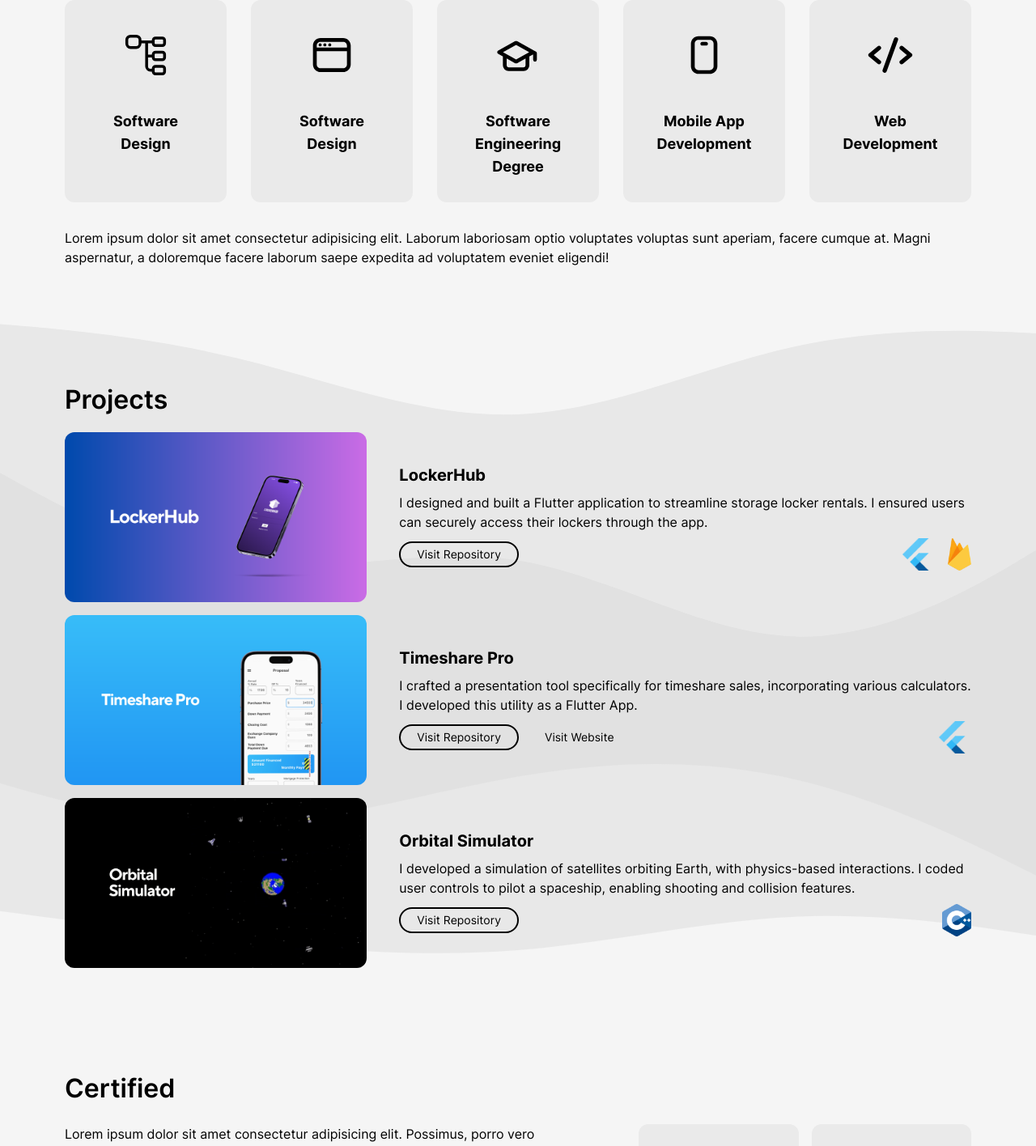
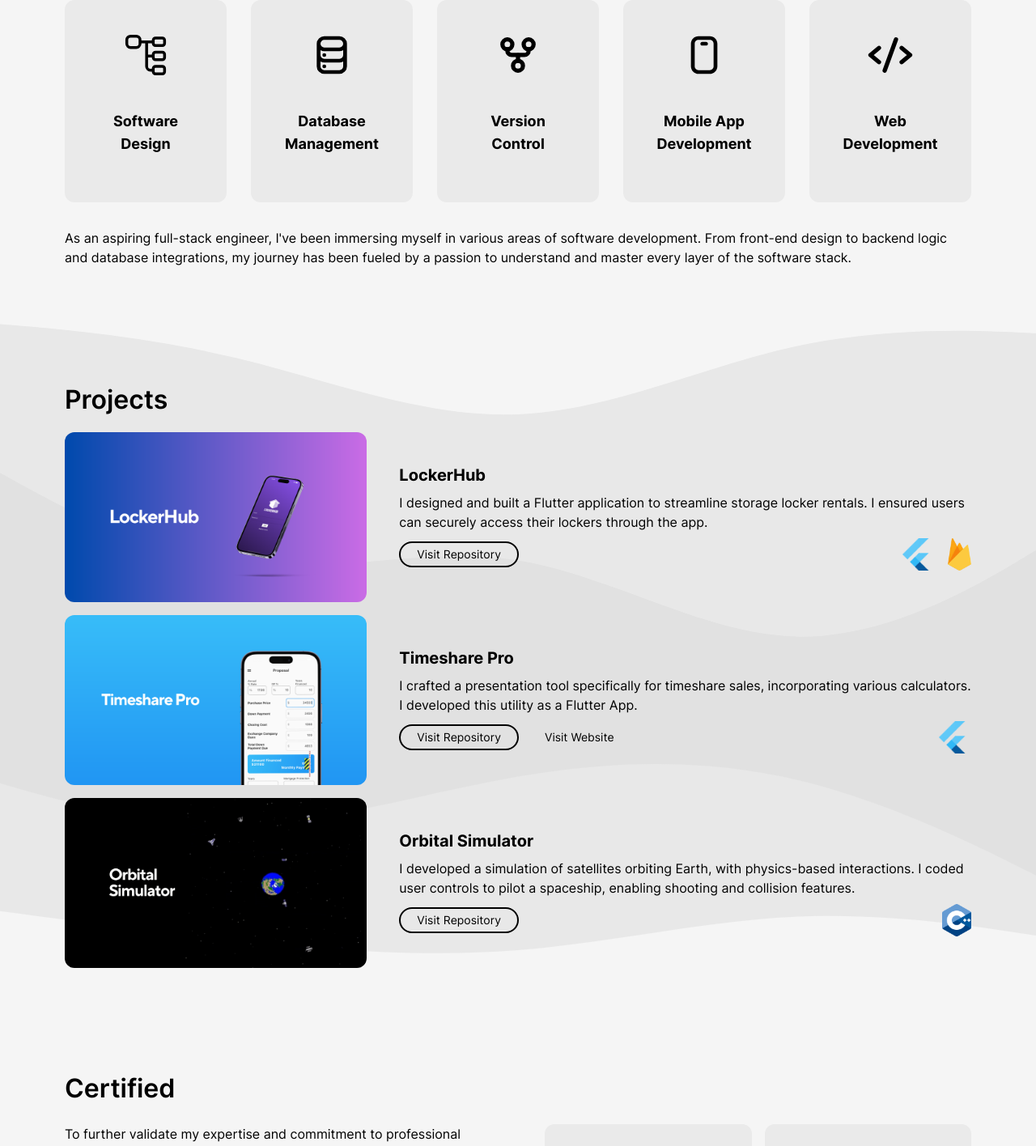
Before and after one commit to Calesi19/Svelte-Portfolio, a SvelteKit app: page / in a window 1280 px wide. Shown: the part 620-2036 px from the top of the page at 81% size. Built offline with nearby package versions, Linux system fonts and the light colour scheme.

Commit message:
fix: replaced placeholder text

```diff
--- a/src/components/Certificates.svelte
+++ b/src/components/Certificates.svelte
@@ -14,7 +14,7 @@
 
 
         <p>
-            Lorem ipsum dolor sit amet consectetur adipisicing elit. Possimus, porro vero blanditiis cum itaque quia distinctio, illo consequuntur quasi assumenda error, beatae voluptatibus at eius modi reprehenderit! Vitae, error repellendus!
+            To further validate my expertise and commitment to professional growth I've obtained several certifications in the realm of software engineering.
         </p>
 
 
--- a/src/components/Resume.svelte
+++ b/src/components/Resume.svelte
@@ -8,7 +8,7 @@
 <style>
 
     .waveBackgroundEnd {
-      background: url('/static/waves-end.svg') no-repeat center center;
+      background: url('/waves-end.svg') no-repeat center center;
       background-size: cover; /* This makes sure the SVG covers the entire div */
       height: auto;
       min-height: 50vh;
@@ -38,8 +38,7 @@
             </h2>
 
             <p>
-                Lorem ipsum dolor, sit amet consectetur adipisicing elit. Nobis nesciunt hic inventore facilis ea, ducimus quis sapiente ullam dignissimos quaerat omnis provident repellat animi dolorem labore commodi minima pariatur nihil.
-            </p>
+                For a deeper dive into my professional journey, accomplishments, and qualifications, feel free to download my resume and cover letter. If you find my credentials aligning with a potential opportunity, please don't hesitate to share or reach out to me directly.            </p>
 
             <div class="flex gap-4">
                 <button class="w-auto bg-blue-500 hover:bg-blue-600 active:bg-blue-500 text-xl mt-4 py-3 px-10 rounded-full text-white transition duration-300 active:duration-0 flex items-center gap-4">
--- a/src/components/Skills.svelte
+++ b/src/components/Skills.svelte
@@ -17,20 +17,18 @@
         </div>
 
         <div class="h-[250px] w-[200px] min-w-[200px] rounded-xl bg-[#EAEAEA] text-center flex flex-col px-10">
-            <svg class="h-14 mt-10" xmlns="http://www.w3.org/2000/svg" viewBox="0 0 24 24" id="software"><path d="M18 3H6C3.8 3 2 4.8 2 7v10c0 2.2 1.8 4 4 4h12c2.2 0 4-1.8 4-4V7c0-2.2-1.8-4-4-4zm2 14c0 1.1-.9 2-2 2H6c-1.1 0-2-.9-2-2v-7h16v7zm0-9H4V7c0-1.1.9-2 2-2h12c1.1 0 2 .9 2 2v1z"></path><circle cx="10.9" cy="6.6" r=".8"></circle><circle cx="8.3" cy="6.6" r=".8"></circle><circle cx="5.8" cy="6.6" r=".8"></circle></svg>
-
+            <svg class="h-14 mt-10" xmlns="http://www.w3.org/2000/svg" viewBox="0 0 24 24" id="database"><path d="M8,17a1,1,0,1,0,1,1A1,1,0,0,0,8,17Zm0-6a1,1,0,1,0,1,1A1,1,0,0,0,8,11Zm8-9H8A4,4,0,0,0,4,6V18a4,4,0,0,0,4,4h8a4,4,0,0,0,4-4V6A4,4,0,0,0,16,2Zm2,16a2,2,0,0,1-2,2H8a2,2,0,0,1-2-2V15.44A3.91,3.91,0,0,0,8,16h8a3.91,3.91,0,0,0,2-.56Zm0-6a2,2,0,0,1-2,2H8a2,2,0,0,1-2-2V9.44A3.91,3.91,0,0,0,8,10h8a3.91,3.91,0,0,0,2-.56ZM16,8H8A2,2,0,0,1,8,4h8a2,2,0,0,1,0,4Z"></path></svg>
                 <p class="mt-10 font-inter font-bold text-lg">
-                    Software Design
+                    Database Management
                 </p>
 
         </div>
 
 
         <div class="h-[250px] w-[200px] min-w-[200px] rounded-xl bg-[#EAEAEA] text-center flex flex-col px-10">
-            <svg class="h-14 mt-10" xmlns="http://www.w3.org/2000/svg" data-name="Layer 1" viewBox="0 0 24 24" id="mortarboard"><path d="M21.49,10.19l-1-.55h0l-9-5-.11,0a1.06,1.06,0,0,0-.19-.06l-.19,0-.18,0a1.17,1.17,0,0,0-.2.06l-.11,0-9,5a1,1,0,0,0,0,1.74L4,12.76V17.5a3,3,0,0,0,3,3h8a3,3,0,0,0,3-3V12.76l2-1.12V14.5a1,1,0,0,0,2,0V11.06A1,1,0,0,0,21.49,10.19ZM16,17.5a1,1,0,0,1-1,1H7a1,1,0,0,1-1-1V13.87l4.51,2.5.15.06.09,0a1,1,0,0,0,.25,0h0a1,1,0,0,0,.25,0l.09,0a.47.47,0,0,0,.15-.06L16,13.87Zm-5-3.14L4.06,10.5,11,6.64l6.94,3.86Z"></path></svg>
-
+            <svg class="h-14 mt-10" xmlns="http://www.w3.org/2000/svg" viewBox="0 0 256 256" id="git-fork"><rect width="256" height="256" fill="none"></rect><circle cx="128" cy="188" r="28" fill="none" stroke="#000" stroke-linecap="round" stroke-linejoin="round" stroke-width="24"></circle><circle cx="188" cy="67.998" r="28" fill="none" stroke="#000" stroke-linecap="round" stroke-linejoin="round" stroke-width="24"></circle><circle cx="68" cy="67.998" r="28" fill="none" stroke="#000" stroke-linecap="round" stroke-linejoin="round" stroke-width="24"></circle><path fill="none" stroke="#000" stroke-linecap="round" stroke-linejoin="round" stroke-width="24" d="M68,95.99756v8.002a24,24,0,0,0,24.00049,24l72-.00146a24,24,0,0,0,23.99951-24V95.99756"></path><line x1="128.002" x2="128" y1="128" y2="160" fill="none" stroke="#000" stroke-linecap="round" stroke-linejoin="round" stroke-width="24"></line></svg>
             <p class="mt-10 font-inter font-bold text-lg">
-            Software Engineering Degree
+            Version Control
             </p>
 
         </div>
@@ -58,7 +56,6 @@
 
 
     <p class="container font-inter mt-4 md:mt-8">
-        Lorem ipsum dolor sit amet consectetur adipisicing elit. Laborum laboriosam optio voluptates voluptas sunt aperiam, facere cumque at. Magni aspernatur, a doloremque facere laborum saepe expedita ad voluptatem eveniet eligendi!
-    </p>
+        As an aspiring full-stack engineer, I've been immersing myself in various areas of software development. From front-end design to backend logic and database integrations, my journey has been fueled by a passion to understand and master every layer of the software stack.     </p>
 
     </div>
```
